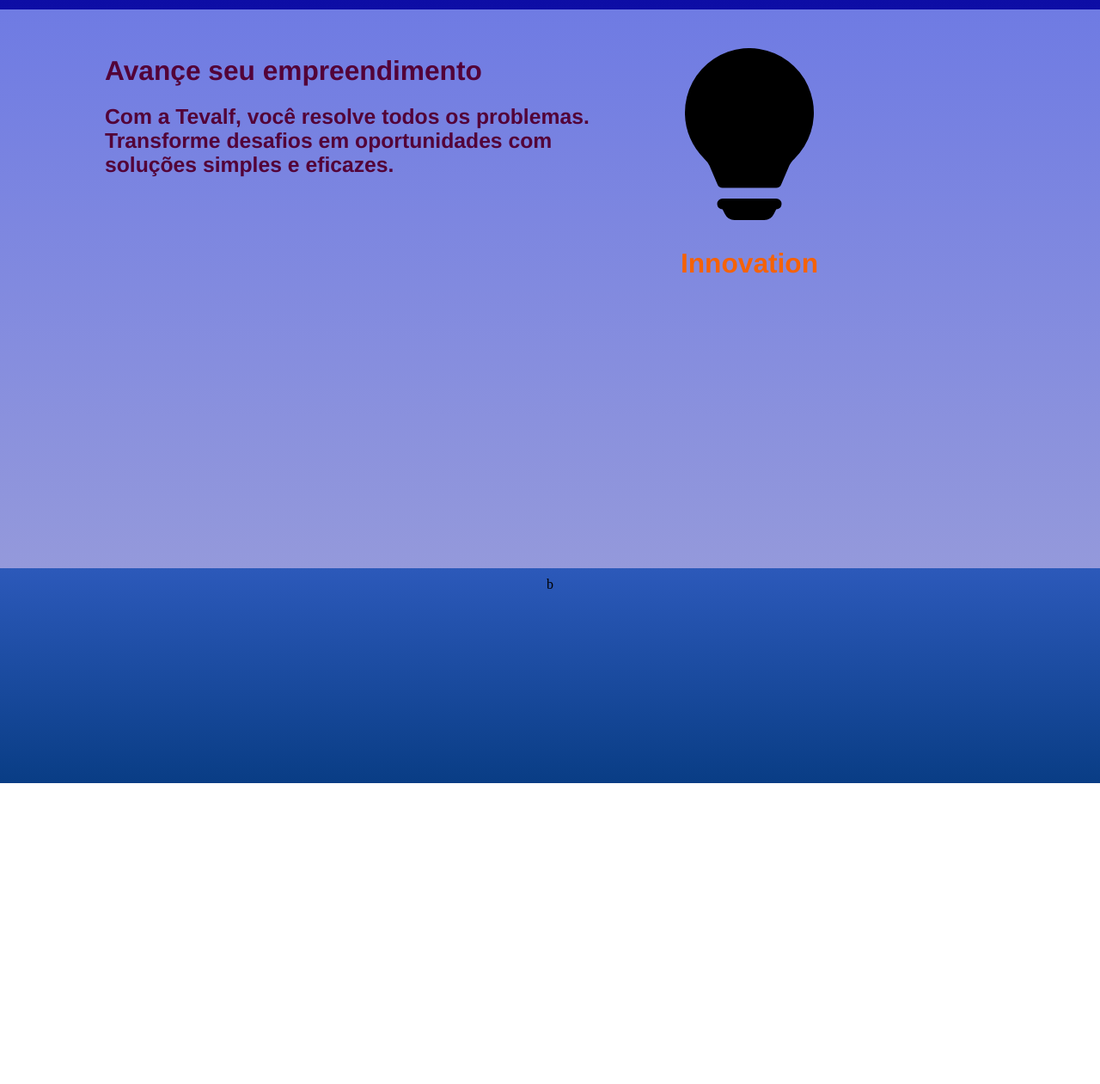
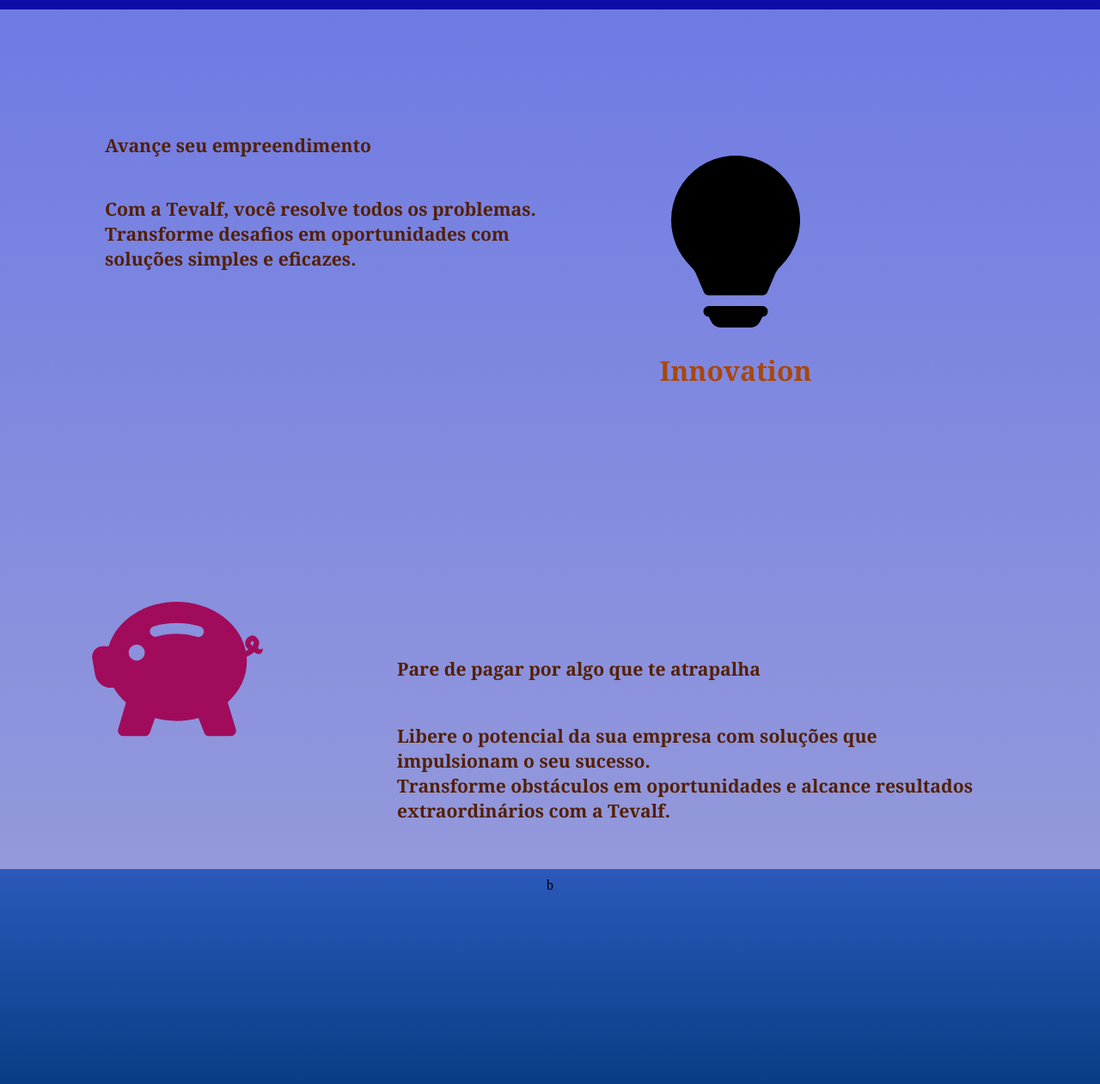
Before and after one commit to igorrm19/Projeto_Tvalf, a plain HTML site: page index.html in a window 1280 px wide. Shown: the part 629-1890 px from the top of the page at 86% size. Before the commit the page ends 1540 px from the top, so only its background shows below. Drawn offline with Linux system fonts and the light colour scheme; a web font is replaced by a local one.

Commit message:
Domingo, 19/maio/2024

```diff
--- a/CSS/index.css
+++ b/CSS/index.css
@@ -107,7 +107,7 @@
 }
 
 #services{
-    height: 650px;
+    height: 1000px;
     background: linear-gradient(rgb(111, 123, 227), rgb(148, 153, 219));
     margin-top: -32px;
 }
--- a/CSS/main.css
+++ b/CSS/main.css
@@ -1,13 +1,13 @@
 #main_services{
-    color: rgb(83, 3, 56);;
+    color: rgb(83, 31, 3);;
     font-family:Georgia, 'Times New Roman', Times, serif;
     padding: 2.5rem;
-    margin: 2rem;
+    margin: 1rem;
     position: absolute;
     left: 50px;
-    top: 600px;
+    top: 700px;
     font-size: calc(0.600rem + .9vw);
-    font-weight: 500;
+    font-weight: 700;
 }
 
 
@@ -30,25 +30,50 @@
 
 #h2-services-fill{
     margin-top: -50px;
-    font-family: 'Franklin Gothic Medium', 'Arial Narrow', Arial, sans-serif;
+    font-family:Georgia, 'Times New Roman', Times, serif;
 }
 
 
 .h-main{
-    font-family:'Franklin Gothic Medium', 'Arial Narrow', Arial, sans-serif;
+    font-family:Georgia, 'Times New Roman', Times, serif;
+    padding: 1rem;
+    font-size: calc(0.600rem + .9vw);
 }
 
 
 
+.bi-piggy-bank-fill{
+    color: rgb(160, 12, 91);
+    height: 200px;
+    width: 200px;
+    margin-top: 70px;
+
+}
+
+
+.bi-piggy-bank-fill:hover{
+    color: rgb(158, 115, 9);
+}
+
+
+#h2-mainT{
+   line-height: 370px;
+}
 
 
 
+.h-mainT{
+    font-family:Georgia, 'Times New Roman', Times, serif;
+    padding: 3.5rem;
+    margin: 1rem;
+    font-size: calc(0.600rem + .9vw);
+    margin-top: -250px;
+    margin-left: 300px;
+}
 
-
-
-
-
-
+.div-main{
+    margin-top: -350px;
+}
 
 
 #logo-text{
--- a/index.html
+++ b/index.html
@@ -90,7 +90,24 @@
                      viewBox="0 0 16 16">
                     <path d="M2 6a6 6 0 1 1 10.174 4.31c-.203.196-.359.4-.453.619l-.762 1.769A.5.5 0 0 1 10.5 13h-5a.5.5 0 0 1-.46-.302l-.761-1.77a2 2 0 0 0-.453-.618A5.98 5.98 0 0 1 2 6m3 8.5a.5.5 0 0 1 .5-.5h5a.5.5 0 0 1 0 1l-.224.447a1 1 0 0 1-.894.553H6.618a1 1 0 0 1-.894-.553L5.5 15a.5.5 0 0 1-.5-.5"/>
                 </svg>
-                <h2 id="h2-services-fill" class="bi-lightbulb-fill" style="color: rgb(245, 98, 6); ">Innovation</h2>
+                <h2 id="h2-services-fill" class="bi-lightbulb-fill" style="color: rgb(169, 71, 10); ">Innovation</h2>
+              </div>
+
+              <div>
+                <svg xmlns="http://www.w3.org/2000/svg"
+                     width="16"
+                     height="16"
+                     style="margin-top: 150px;"
+                     fill="currentColor"
+                     class="bi-piggy-bank-fill"
+                     viewBox="0 0 16 16">
+                    <path d="M7.964 1.527c-2.977 0-5.571 1.704-6.32 4.125h-.55A1 1 0 0 0 .11 6.824l.254 1.46a1.5 1.5 0 0 0 1.478 1.243h.263c.3.513.688.978 1.145 1.382l-.729 2.477a.5.5 0 0 0 .48.641h2a.5.5 0 0 0 .471-.332l.482-1.351c.635.173 1.31.267 2.011.267.707 0 1.388-.095 2.028-.272l.543 1.372a.5.5 0 0 0 .465.316h2a.5.5 0 0 0 .478-.645l-.761-2.506C13.81 9.895 14.5 8.559 14.5 7.069q0-.218-.02-.431c.261-.11.508-.266.705-.444.315.306.815.306.815-.417 0 .223-.5.223-.461-.026a1 1 0 0 0 .09-.255.7.7 0 0 0-.202-.645.58.58 0 0 0-.707-.098.74.74 0 0 0-.375.562c-.024.243.082.48.32.654a2 2 0 0 1-.259.153c-.534-2.664-3.284-4.595-6.442-4.595m7.173 3.876a.6.6 0 0 1-.098.21l-.044-.025c-.146-.09-.157-.175-.152-.223a.24.24 0 0 1 .117-.173c.049-.027.08-.021.113.012a.2.2 0 0 1 .064.199m-8.999-.65a.5.5 0 1 1-.276-.96A7.6 7.6 0 0 1 7.964 3.5c.763 0 1.497.11 2.18.315a.5.5 0 1 1-.287.958A6.6 6.6 0 0 0 7.964 4.5c-.64 0-1.255.09-1.826.254ZM5 6.25a.75.75 0 1 1-1.5 0 .75.75 0 0 1 1.5 0"/>
+                </svg>
+
+                <div class="div-main">
+                    <h1 id="h2-mainT" class="h-mainT">Pare de pagar por algo que te atrapalha</h1>
+                    <h3 id="h3-mainT" class="h-mainT">Libere o potencial da sua empresa com soluções que impulsionam o seu sucesso. <br> Transforme obstáculos em oportunidades e alcance resultados extraordinários com a Tevalf.</h3>
+                </div>
               </div>
             </div>
         </section>
```
